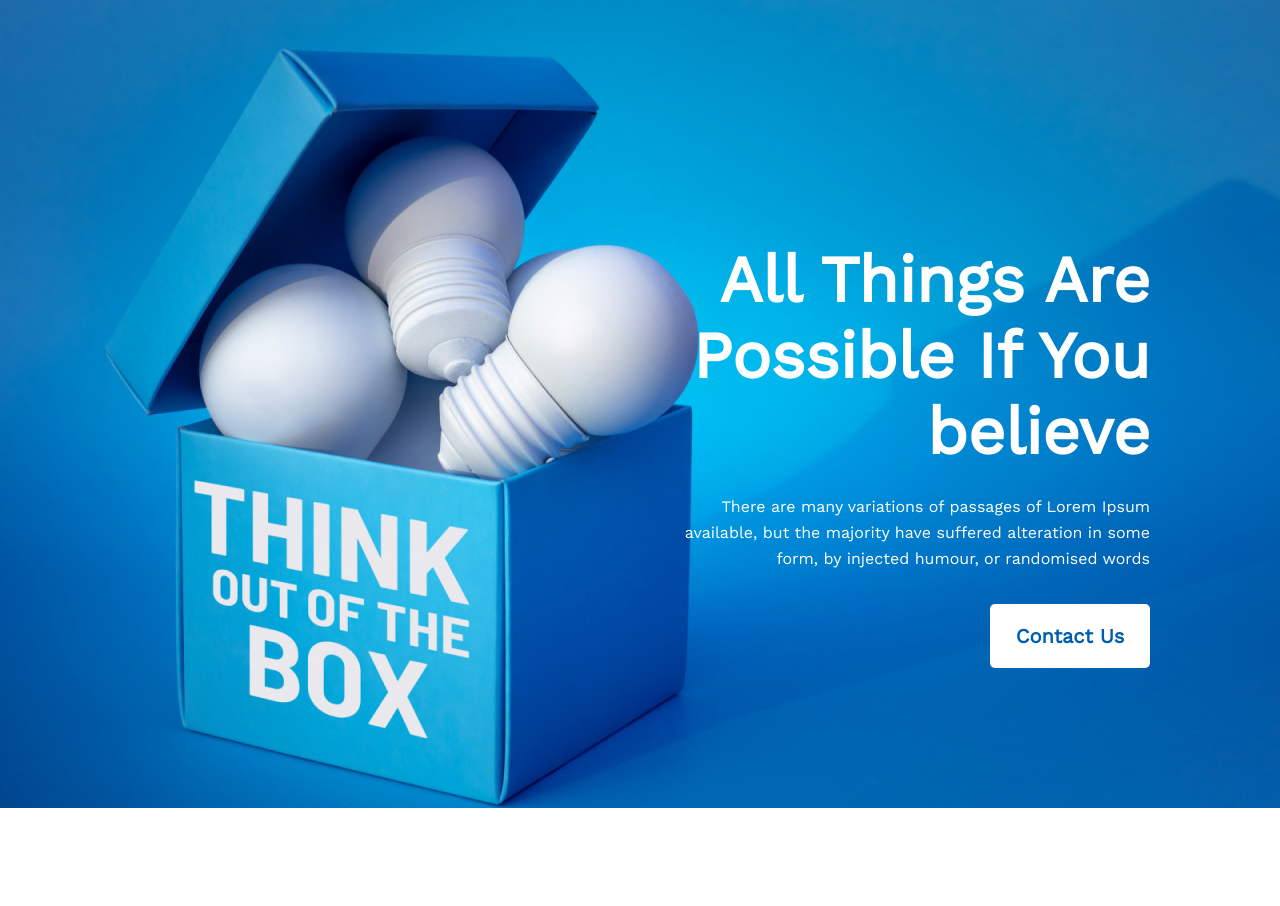
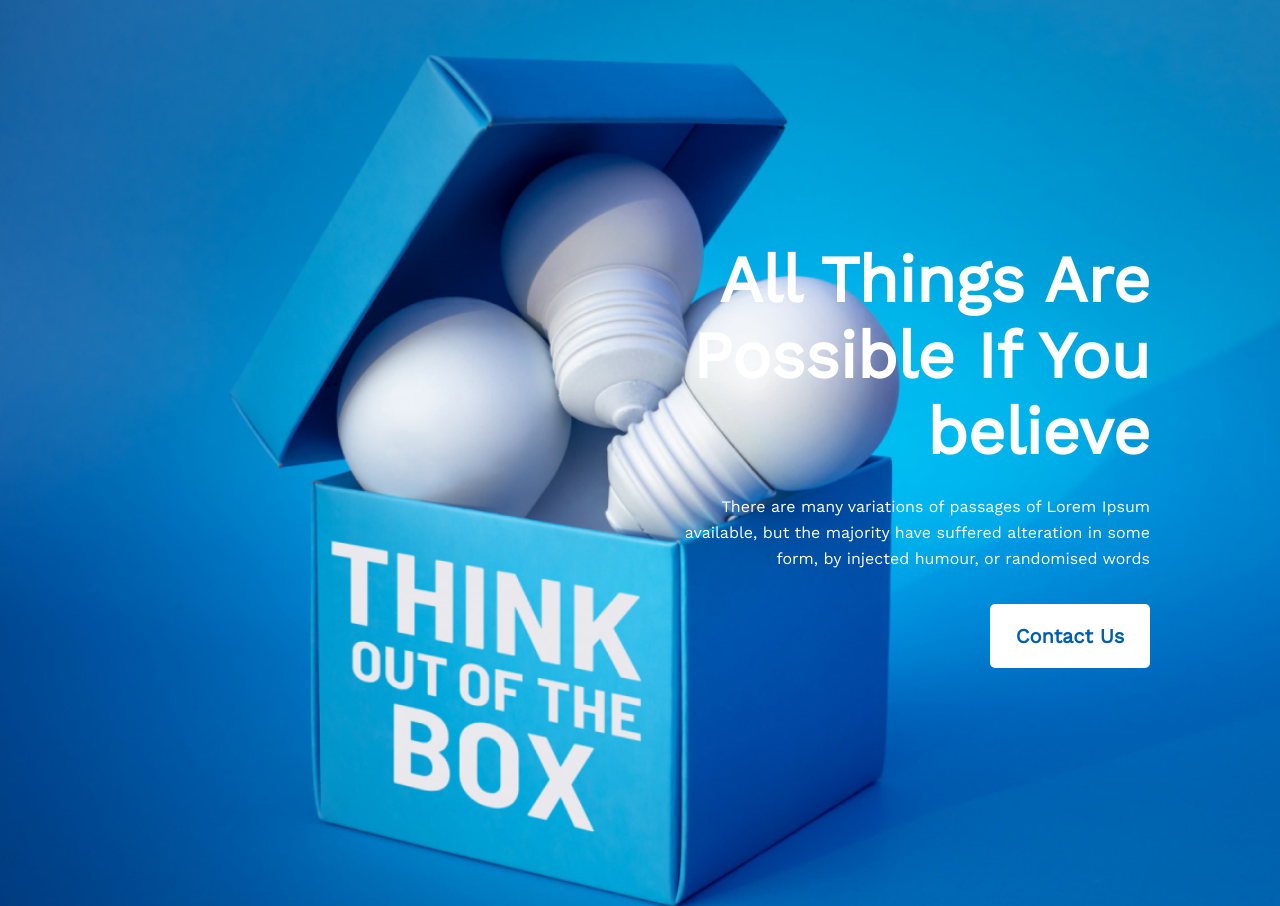
Before and after one commit to fattahsamit/ph-assignment-1, a plain HTML site: page index.html in a window 1280 px wide. Shown: the top 906 px of the page. Drawn offline with nearby package versions, Linux system fonts and the light colour scheme.

Commit message:
debugged the background size issue

```diff
--- a/styles/style.css
+++ b/styles/style.css
@@ -5,18 +5,18 @@
 }
 
 /* Banner */
+
 .banner {
   background-image: url("../images/banner/banner3.png");
   background-repeat: no-repeat;
-  background-position: cover;
+  /* background-position: cover; */
   background-blend-mode: darken;
-  /* width: 100%; */
+  background-size: cover;
   height: 100vh;
   text-align: right;
   display: flex;
   justify-content: right;
   align-items: center;
-  margin-left: -100px;
   padding: 55px 50px;
 }
 
```
